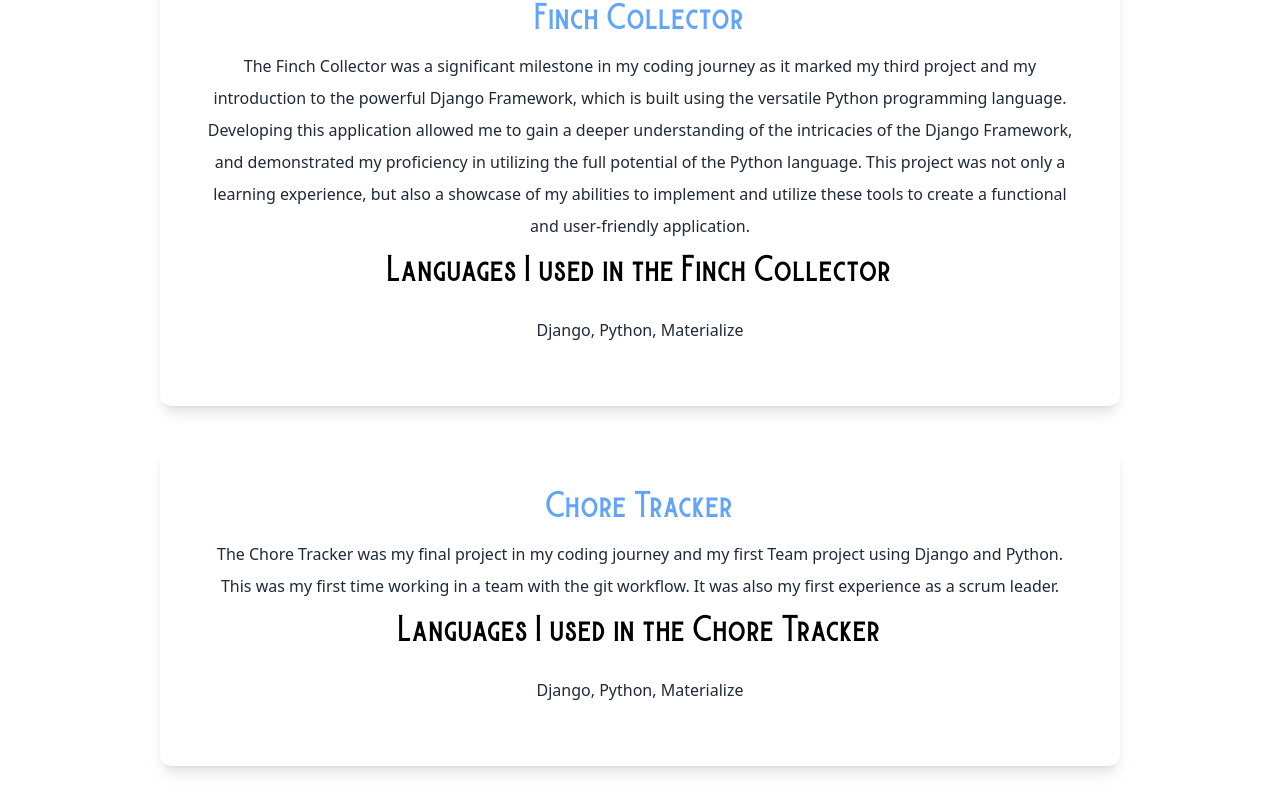
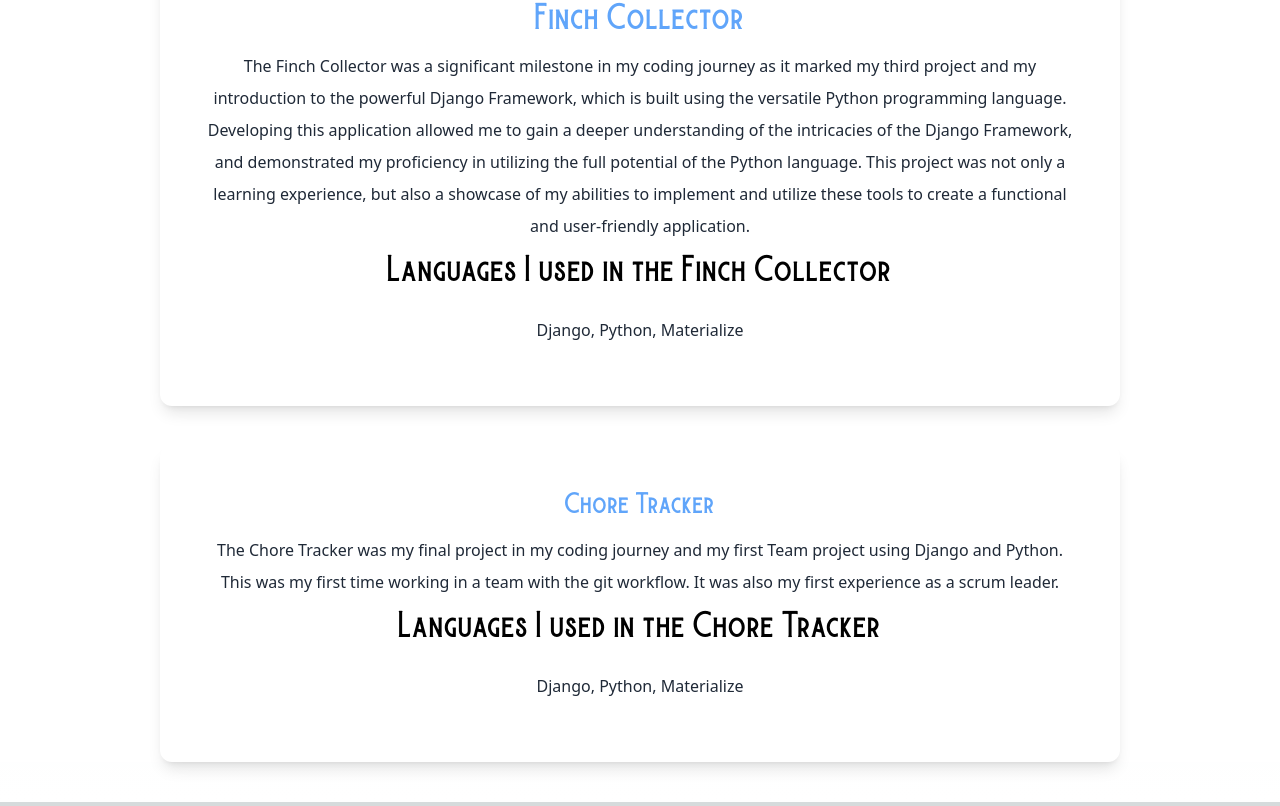
Before and after one commit to ahmalla/portfolio, a Next.js app: page / in a window 1280 px wide. Shown: the part 1982-2788 px from the top of the page. Built offline with nearby package versions, Linux system fonts and the light colour scheme.

Commit message:
fixing text size in h2's

```diff
--- a/pages/index.js
+++ b/pages/index.js
@@ -107,7 +107,7 @@ export default function Home() {
           </div>
           <div className="text-center shadow-lg p-10 rounded-xl my-10">
             <div>
-              <h2 className="text-3xl font-burtons underline-offset-8 py-1 text-blue-400"><a href="https://gentle-brushlands-78744.herokuapp.com/" target={"_blank"} rel="noreferrer">Chore Tracker</a></h2>
+              <h2 className="text-2xl font-burtons underline-offset-8 py-1 text-blue-400"><a href="https://gentle-brushlands-78744.herokuapp.com/" target={"_blank"} rel="noreferrer">Chore Tracker</a></h2>
               <p className="text-md py-2 leading-8 text-gray-800  dark:text-gray-200">
                 The Chore Tracker was my final project in my coding journey and my first Team project using Django and Python. This was my first time working in a team with the git workflow. It was also my first experience as a scrum leader.
               </p>
```
